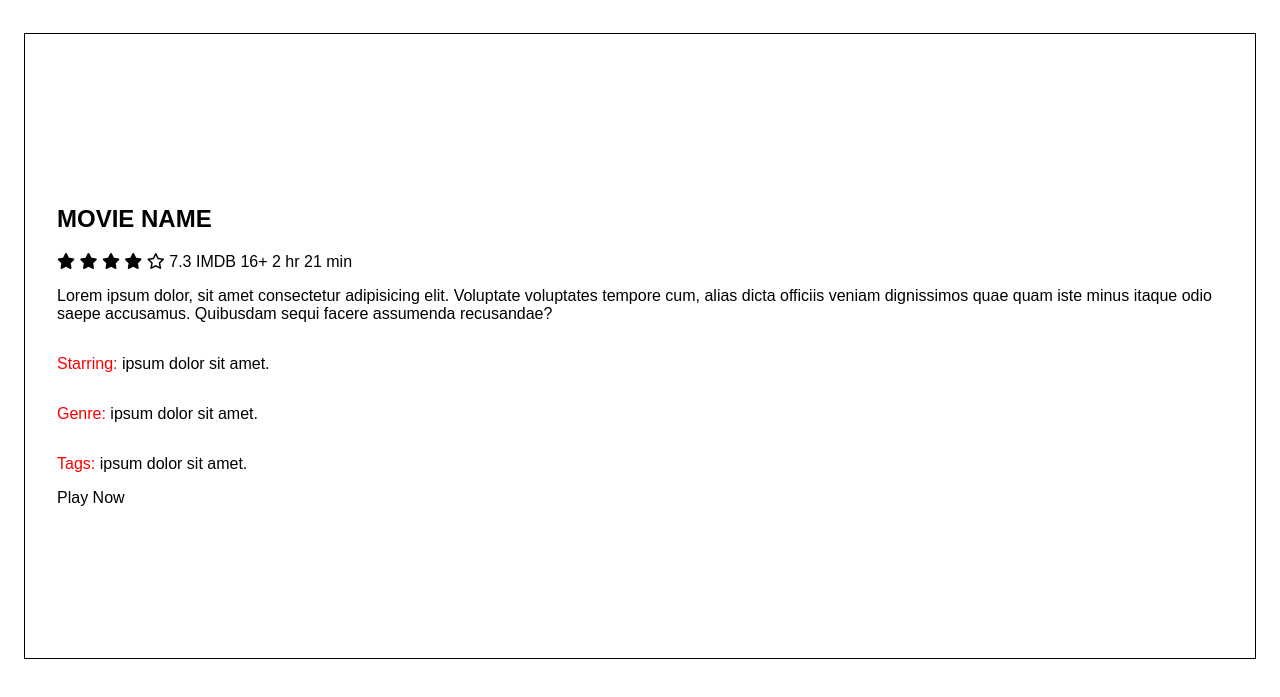
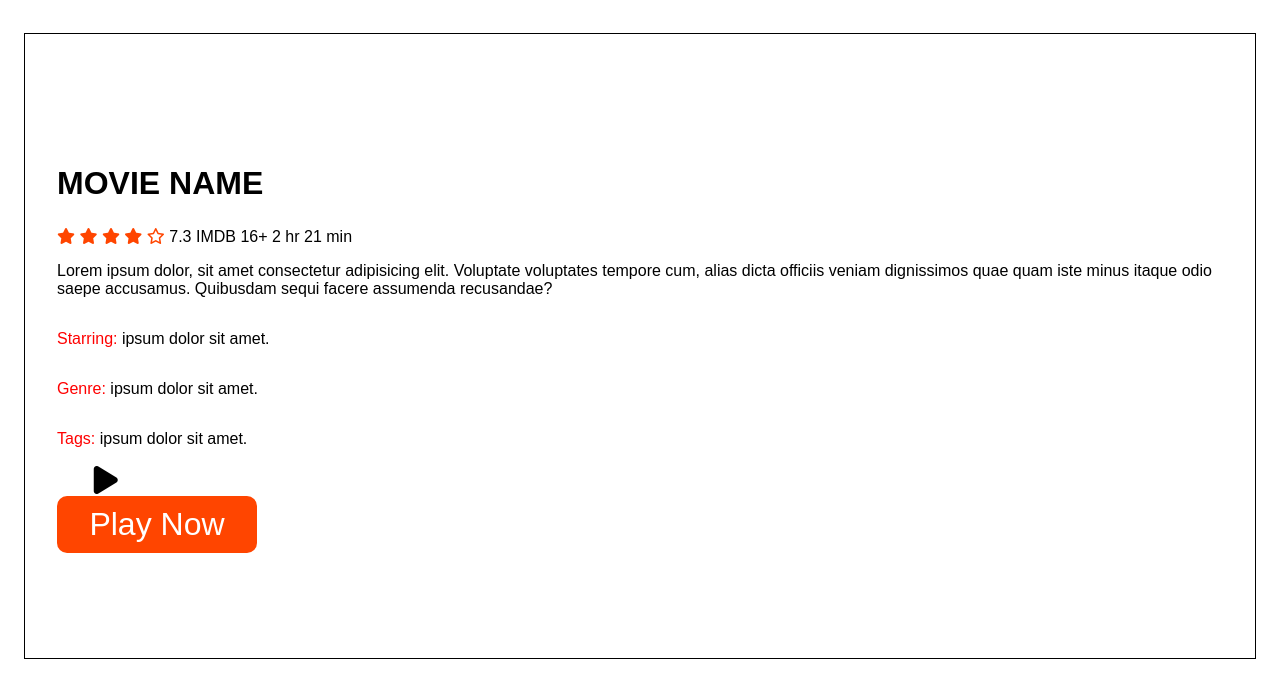
Before and after one commit to fkazanci/witFlix-Project, a plain HTML site: page index.html in a window 1280 px wide. Shown: the part 71-768 px from the top of the page. Drawn offline with Linux system fonts and the light colour scheme.

Commit message:
main devam

```diff
--- a/index.css
+++ b/index.css
@@ -53,3 +53,27 @@ main{
 .text-red{
     color: red;
 }
+h2{
+    font-size: 2rem;
+}
+.info-section i {
+color: orangered;
+}
+.btn{
+    width: 12%;
+    border-radius: 10px;
+    padding: 10px 30px;
+    display: inline-block;
+    background: orangered;
+    color: white;
+    text-align: center;
+    font-size: 2rem;
+}
+.play-section{
+    display: flex;
+    align-items: center;
+}
+.play-icon{
+    font-size: 2rem;
+    margin-left: 2.3rem;
+}
--- a/index.html
+++ b/index.html
@@ -25,11 +25,11 @@
         <h2>MOVIE NAME</h2>
         <div class="info-section">
             <span>
-            <i class="fa-solid fa-star"></i>
-            <i class="fa-solid fa-star"></i>
-            <i class="fa-solid fa-star"></i>
-            <i class="fa-solid fa-star"></i>
-            <i class="fa-regular fa-star"></i>
+            <i class="fa-solid fa-star "></i>
+            <i class="fa-solid fa-star "></i>
+            <i class="fa-solid fa-star "></i>
+            <i class="fa-solid fa-star "></i>
+            <i class="fa-regular fa-star "></i>
             </span>
             <span>7.3 IMDB</span>
             <span>16+</span>
@@ -47,6 +47,7 @@
         <p>
             <span class="text-red">Tags:</span> ipsum dolor sit amet.
         </p>
+        <i class="fa-solid fa-play play-icon"></i>
         <div class="btn">Play Now</div>
     </main>
     <section></section>
```
